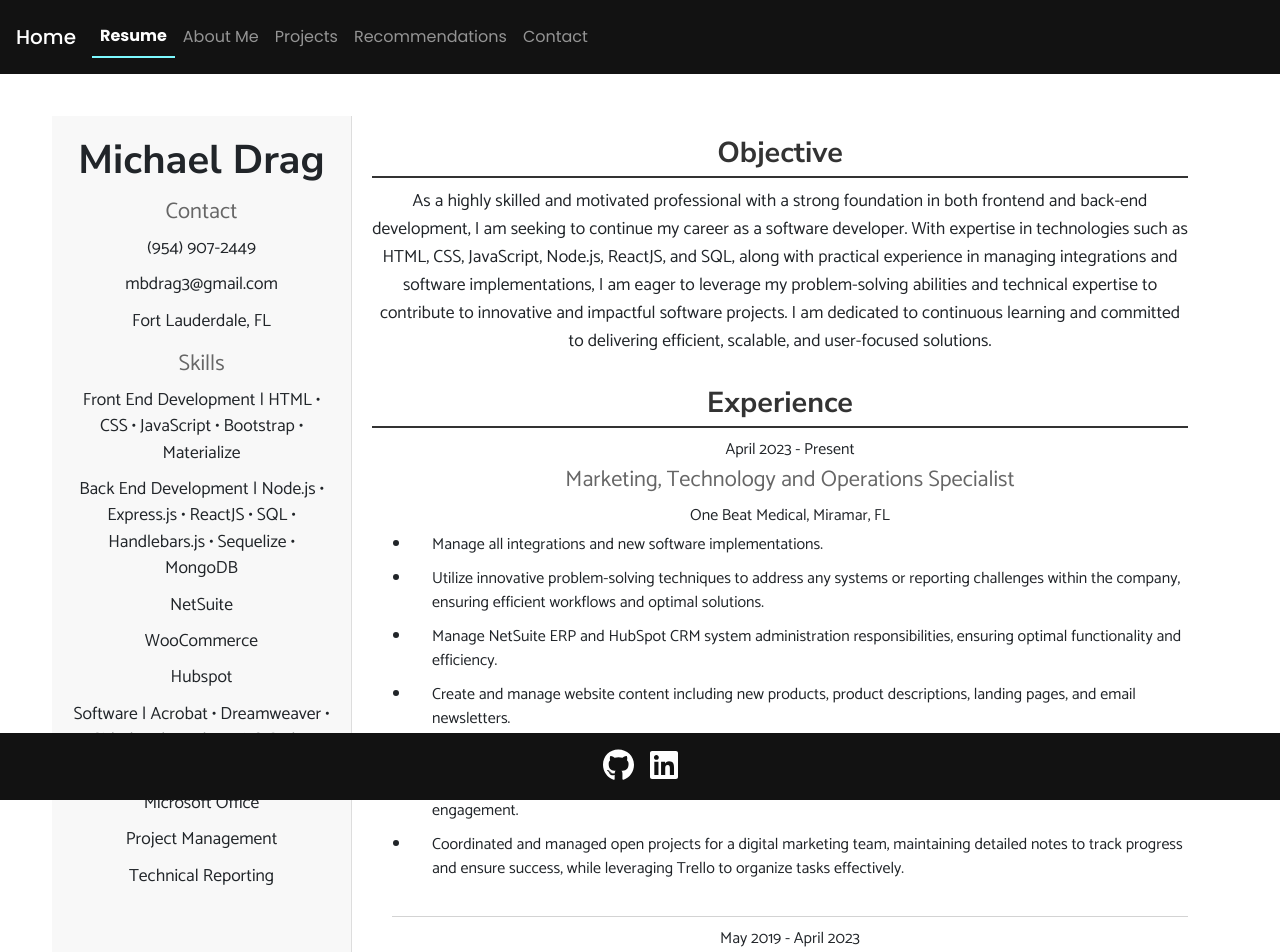
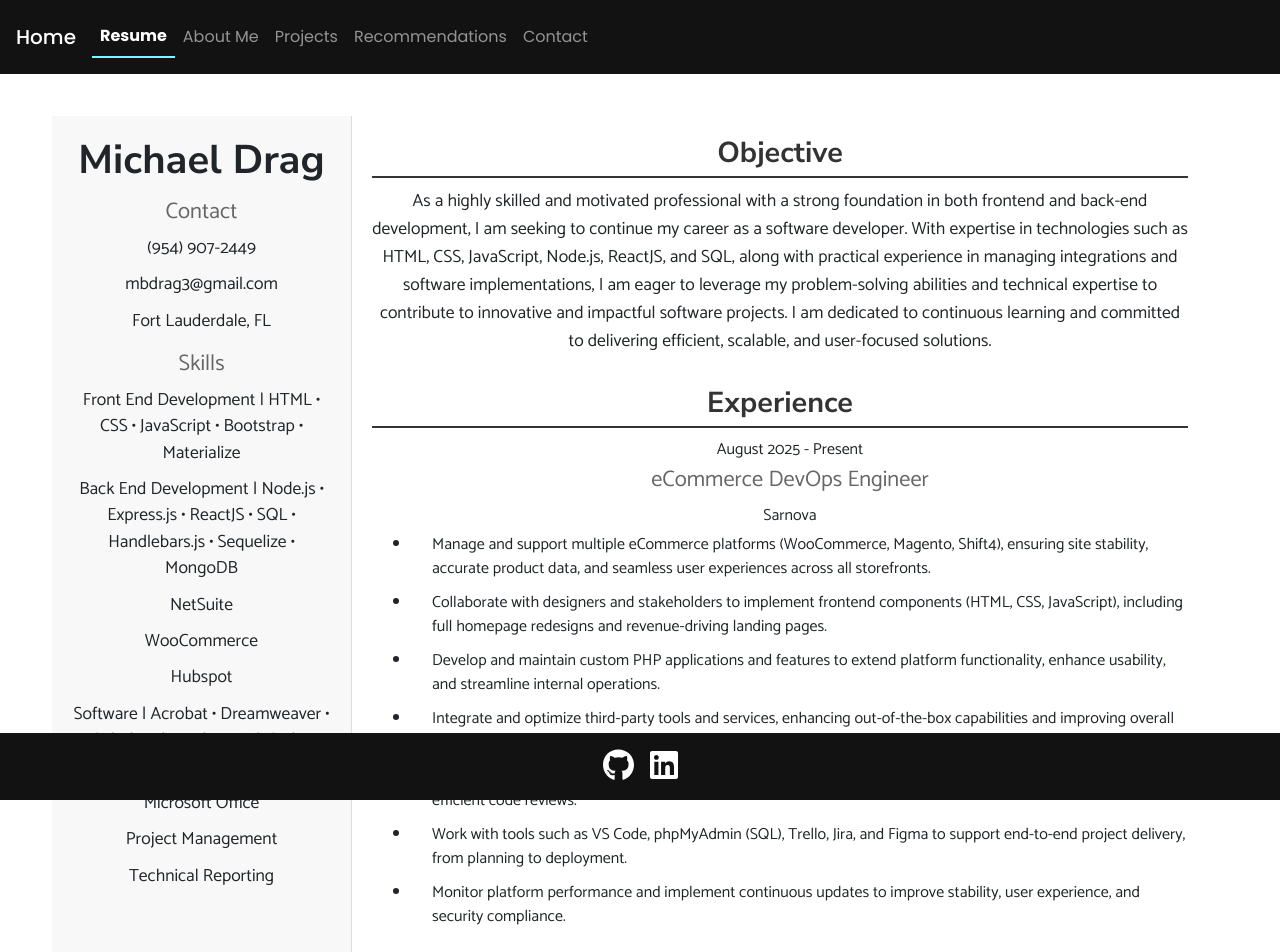
Before and after one commit to mbdrag3/my-portfolio, a React (Vite) app: page /app/resume in a window 1280 px wide. Shown: the top 952 px of the page. Built offline with nearby package versions, Linux system fonts and the light colour scheme.

Commit message:
updated resume

```diff
--- a/src/components/pages/Resume.jsx
+++ b/src/components/pages/Resume.jsx
@@ -6,7 +6,22 @@ function Resume() {
     const experienceData = [
         {
             id: 1,
-            date: 'April 2023 - Present',
+            date: 'August 2025 - Present',
+            title: 'eCommerce DevOps Engineer',
+            company: 'Sarnova',
+            responsibilities: [
+                'Manage and support multiple eCommerce platforms (WooCommerce, Magento, Shift4), ensuring site stability, accurate product data, and seamless user experiences across all storefronts.',
+                'Collaborate with designers and stakeholders to implement frontend components (HTML, CSS, JavaScript), including full homepage redesigns and revenue-driving landing pages.',
+                'Develop and maintain custom PHP applications and features to extend platform functionality, enhance usability, and streamline internal operations.',
+                'Integrate and optimize third-party tools and services, enhancing out-of-the-box capabilities and improving overall system performance.',
+                'Utilize GitHub for version control and collaborative development, ensuring clean deployment processes and efficient code reviews.',
+                'Work with tools such as VS Code, phpMyAdmin (SQL), Trello, Jira, and Figma to support end-to-end project delivery, from planning to deployment.',
+                'Monitor platform performance and implement continuous updates to improve stability, user experience, and security compliance.'
+            ]
+        },
+        {
+            id: 2,
+            date: 'April 2023 - August 2025',
             title: 'Marketing, Technology and Operations Specialist',
             company: 'One Beat Medical, Miramar, FL',
             responsibilities: [
@@ -20,7 +35,7 @@ function Resume() {
             ]
         },
         {
-            id: 2,
+            id: 3,
             date: 'May 2019 - April 2023',
             title: 'Biomedical Engineer',
             company: 'One Beat Medical, Miramar, FL',
@@ -34,7 +49,7 @@ function Resume() {
             ]
         },
         {
-            id: 3,
+            id: 4,
             date: 'August 2018 - January 2019',
             title: 'Mechanical Engineering Intern',
             company: 'Arconic, Niles, OH',
@@ -47,7 +62,7 @@ function Resume() {
             ]
         },
         {
-            id: 4,
+            id: 5,
             date: 'May 2016 - August 2016',
             title: 'Warehouse Associate',
             company: 'One Beat Medical, Miramar, FL',
@@ -153,7 +168,7 @@ function Resume() {
             </div>
             <div className='resume-footer'>
                 <h1>Click the button here to dowload my resume</h1>
-                <a href="/Michael_Drag_Resume_PDF.pdf" download>
+                <a href="/Michael_Drag_Resume_sept_2025.pdf" download>
                     <button>Download Resume</button>
                 </a>
             </div>
```
Also changed, not shown: 1 other file (tests, documents, lock files or other folders).
